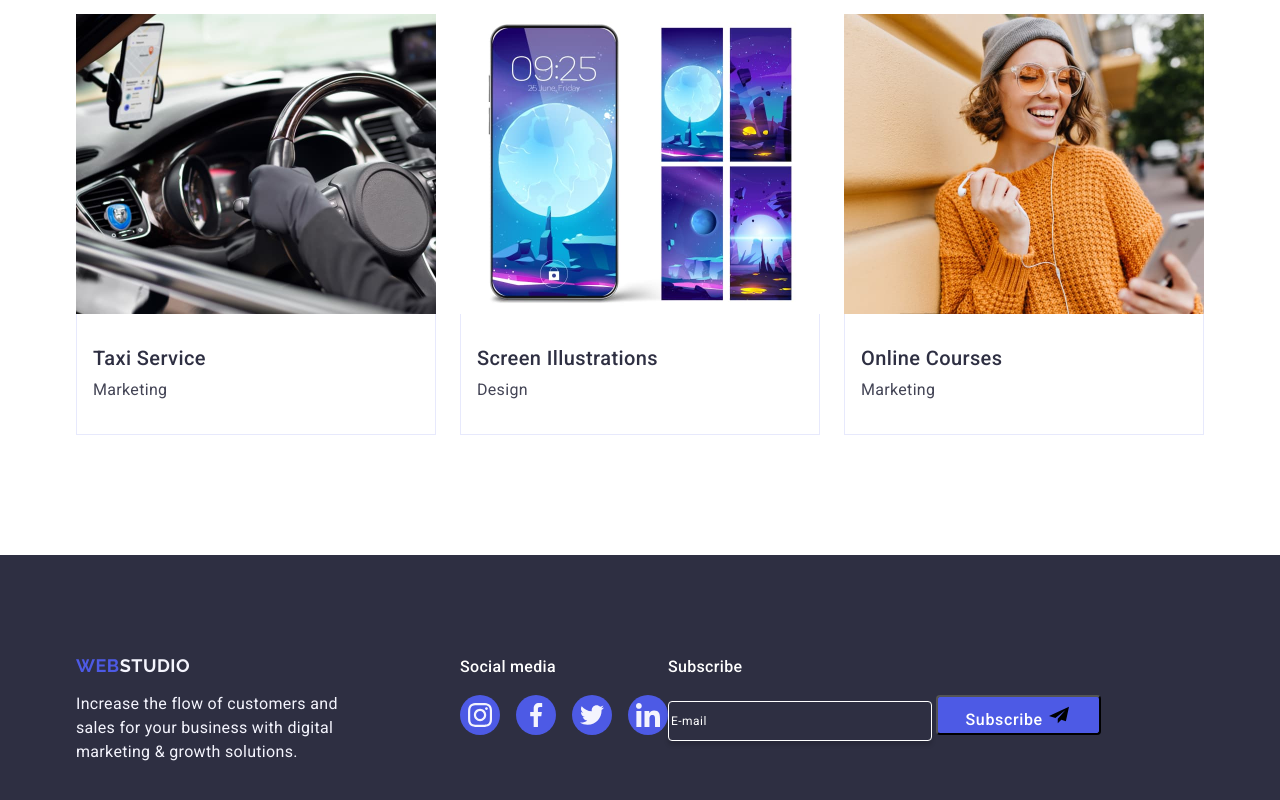
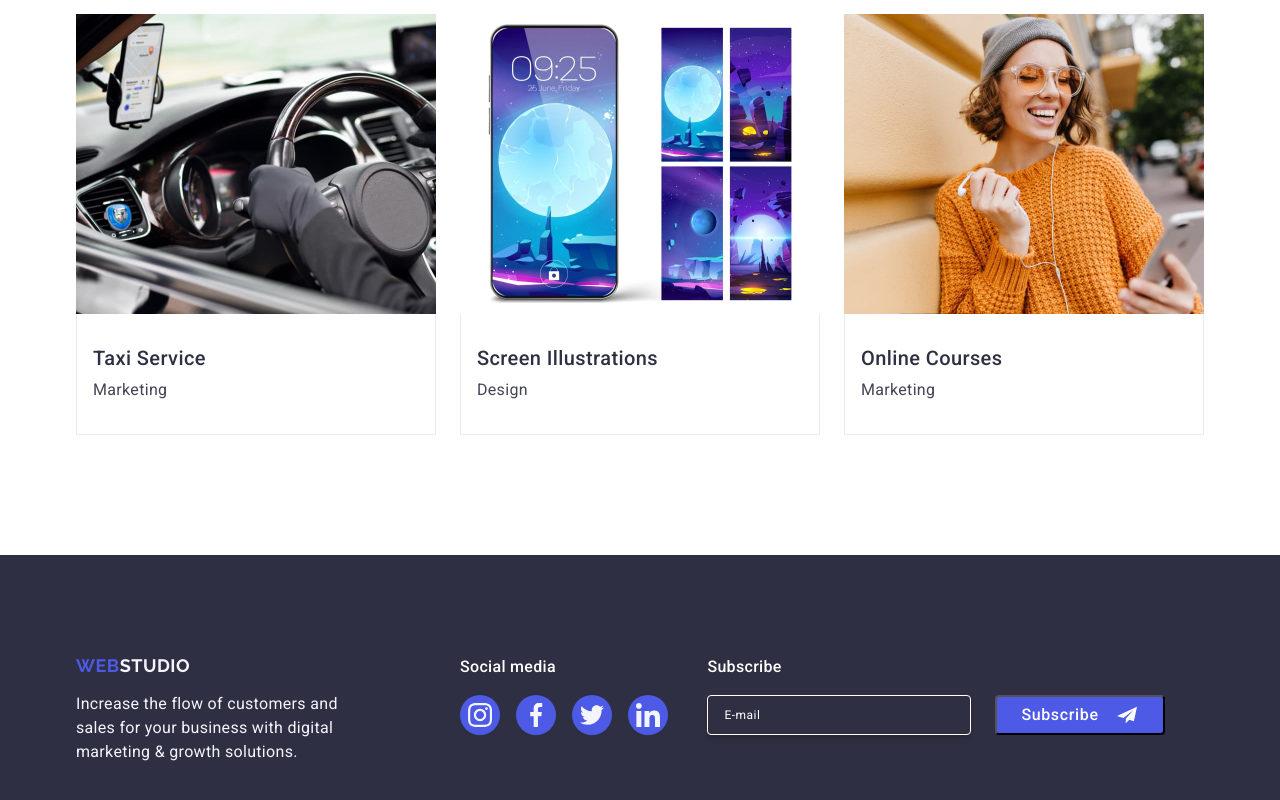
Before and after one commit to YevhenKandyba/goit-markup-hw-05, a plain HTML site: page index.html in a window 1280 px wide. Shown: the part 2628-3428 px from the top of the page. Drawn offline with nearby package versions, Linux system fonts and the light colour scheme.

Commit message:
add footer form

```diff
--- a/css/styles.css
+++ b/css/styles.css
@@ -467,7 +467,7 @@ img {
 }
 
 .subscribe-footer {
-    margin-left: 0 auto;
+    margin: 0 auto;
 }
 
 .footer-subscribe-text {
@@ -477,6 +477,11 @@ img {
         letter-spacing: 0.02em;
         color: #fff;
         margin-bottom: 16px;
+}
+
+.form-footer {
+    display: flex;
+    gap: 24px;
 }
 
 .input-subscribe-email {
@@ -491,17 +496,18 @@ img {
         line-height: 2;
         letter-spacing: 0.04em;
         color: #fff;
+        padding-left: 16px;
 
 }
 
 .input-subscribe-email::placeholder {
-
         color: #fff;
-        margin-left: 16px;
 }
 
 .footer-subscribe-btn {
-
+        display: flex;
+        align-items: center;
+        justify-content: center;
 
         font-weight: 500;
         font-size: 16px;
@@ -511,10 +517,21 @@ img {
         color: #fff;
         border-radius: 4px;
         padding: 8px 24px;
-            width: 165px;
+        min-width: 165px;
         height: 40px;
         cursor: pointer;
         background: #4d5ae5;
+        transition: background-color 250ms cubic-bezier(0.4, 0, 0.2, 1);
+}
+
+.footer-subscribe-btn:hover,
+.footer-subscribe-btn:focus {
+    background-color: #404bbf;
+}
+
+.send {
+    fill: #fff;
+    margin-left: 16px;
 }
 
 .backdrop {
@@ -632,7 +649,16 @@ img {
         letter-spacing: 0.04em;
         text-align: center;
         color: #fff;
+        cursor: pointer;
+        transition: background-color 250ms cubic-bezier(0.4, 0, 0.2, 1);
 }
+
+.form-btn:hover,
+.form-btn:focus {
+    background-color: #404bbf;
+}
+
+
 .modal-field {
     margin-bottom: 8px;
 }
--- a/index.html
+++ b/index.html
@@ -463,18 +463,22 @@
         </div>
         <div class="subscribe-footer">
           <p class="footer-subscribe-text">Subscribe</p>
+
+          <form class="form-footer">
+            <label class="form-footer-label">
               <input
-            type="text"
+                type="email"
                 name="input-subscribe"
                 class="input-subscribe-email"
                 placeholder="E-mail"
-          />
+            /></label>
             <button type="submit" class="footer-subscribe-btn">
               Subscribe
               <svg class="send" width="24" height="20">
                 <use href="./images/icons.svg#icon-send"></use>
               </svg>
             </button>
+          </form>
         </div>
       </div>
     </footer>
```
Lines whose indentation alone changed are shown as unchanged.
